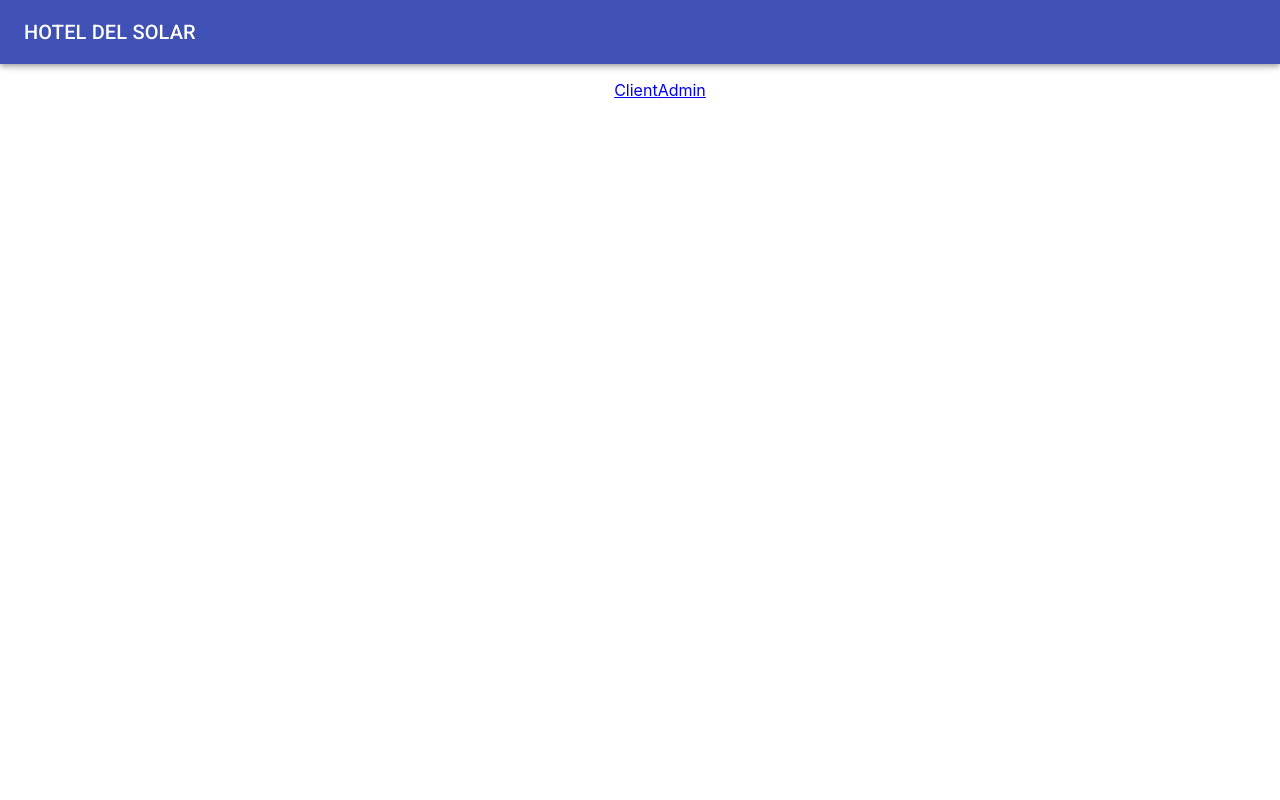
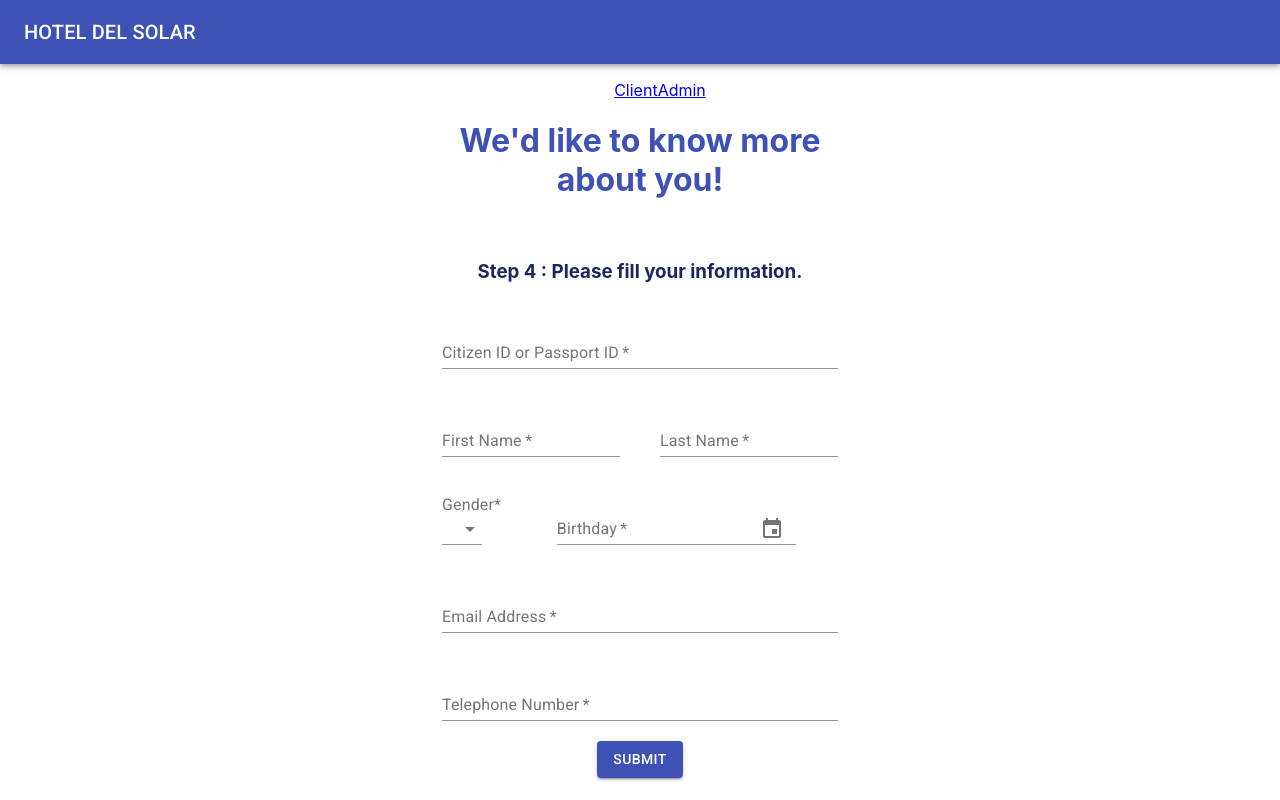
Before and after one commit to dolphinep/hotel-del-solar, a React (Create React App) app in the folder frontend/: page /register in a window 1280 px wide. Built offline with nearby package versions, Linux system fonts and the light colour scheme.

Commit message:
register ver. by nai

```diff
--- a/frontend/src/App.js
+++ b/frontend/src/App.js
@@ -10,6 +10,7 @@ import {
 } from "react-router-dom";
 import Client from './pages/Client';
 import Admin from './pages/Admin';
+import Register from './pages/Register';
 
 export default function App() {
   return (
@@ -27,6 +28,7 @@ export default function App() {
             renders the first one that matches the current URL. */}
         <Switch>
           <Route path="/admin" component={Admin}/>
+          <Route path="/register" component={Register}/>
           <Route exact path="/" component={withRouter(Client)}/>
         </Switch>
       </div>
--- a/frontend/src/pages/Client.js
+++ b/frontend/src/pages/Client.js
@@ -15,7 +15,13 @@ import FormControl from '@material-ui/core/FormControl';
 import InputLabel from '@material-ui/core/InputLabel';
 import Select from '@material-ui/core/Select';
 import MenuItem from '@material-ui/core/MenuItem';
-
+import {
+    BrowserRouter as Router,
+    Switch,
+    Route,
+    Link,
+    withRouter
+  } from "react-router-dom";
 
 class Client extends Component {
 
@@ -247,10 +253,11 @@ class Client extends Component {
                         <MenuItem value={10}>10</MenuItem>
                     </Select>
                 </FormControl><br></br>  <br></br>
-                <ColorButton variant="contained" style={{ backgroundColor: '#4BA7E3', color: '#ffffff' }}
-                    onClick={this.nextPage}>
-                    Next
-                </ColorButton >
+                <Link to='/register'>
+                    <ColorButton variant="contained" style={{ backgroundColor: '#4BA7E3', color: '#ffffff' }}>
+                        Next
+                    </ColorButton >
+                </Link>
                 </div><br></br>  <br></br>  <br></br>  <br></br>
             </div>
         )
--- a/frontend/src/pages/register.js
+++ b/frontend/src/pages/register.js
@@ -1,110 +1,196 @@
+import React, { Component } from "react";
+import Button from '@material-ui/core/Button';
+import TextField from '@material-ui/core/TextField';
+import Grid from '@material-ui/core/Grid';
+import Container from '@material-ui/core/Container';
+import InputLabel from '@material-ui/core/InputLabel';
+import Select from '@material-ui/core/Select';
+import MenuItem from '@material-ui/core/MenuItem';
+import {
+  KeyboardDatePicker, MuiPickersUtilsProvider,
+} from '@material-ui/pickers';
+import DateFnsUtils from '@date-io/date-fns';
 
-import React from 'react';
-import Avatar from '@material-ui/core/Avatar';
-import Button from '@material-ui/core/Button';
-import CssBaseline from '@material-ui/core/CssBaseline';
-import TextField from '@material-ui/core/TextField';
-import FormControlLabel from '@material-ui/core/FormControlLabel';
-import Checkbox from '@material-ui/core/Checkbox';
-import Link from '@material-ui/core/Link';
-import Grid from '@material-ui/core/Grid';
-import Box from '@material-ui/core/Box';
-import LockOutlinedIcon from '@material-ui/icons/LockOutlined';
-import Typography from '@material-ui/core/Typography';
-import { makeStyles } from '@material-ui/core/styles';
-import Container from '@material-ui/core/Container';
+class Register extends Component {
 
-function Copyright() {
-  return (
-    <Typography variant="body2" color="textSecondary" align="center">
-      {'Copyright © '}
-      <Link color="inherit" href="https://material-ui.com/">
-        Your Website
-      </Link>{' '}
-      {new Date().getFullYear()}
-      {'.'}
-    </Typography>
-  );
+  constructor(props) {
+    super();
+    this.state = {
+      citizen_id: '',
+      fname: '',
+      lname: '',
+      gender: '',
+      bdate: null,
+      email: '',
+      tel: ''
+    }
   }
 
-const useStyles = makeStyles(theme => ({
-  '@global': {
-    body: {
-      backgroundColor: theme.palette.common.white,
-    },
-  },
-  paper: {
-    marginTop: theme.spacing(8),
-    display: 'flex',
-    flexDirection: 'column',
-    alignItems: 'center',
-  },
-  avatar: {
-    margin: theme.spacing(1),
-    backgroundColor: theme.palette.secondary.main,
-  },
-  form: {
-    width: '100%', // Fix IE 11 issue.
-    marginTop: theme.spacing(3),
-  },
-  submit: {
-    margin: theme.spacing(3, 0, 2),
-  },
-}));
+  formatDate(date) {
+    var d = new Date(date),
+      month = '' + (d.getMonth() + 1),
+      day = '' + d.getDate(),
+      year = d.getFullYear();
 
-export default function SignUp() {
-  const classes = useStyles();
+    if (month.length < 2)
+      month = '0' + month;
+    if (day.length < 2)
+      day = '0' + day;
 
+    return [year, month, day].join('-');
+  }
+
+  handleChangeCit = event => {
+    this.setState({
+      citizen_id: event.target.value
+    });
+  }
+
+  handleChangeFname = event => {
+    this.setState({
+      fname: event.target.value
+    });
+  }
+
+  handleChangeLname = event => {
+    this.setState({
+      lname: event.target.value
+    });
+  }
+
+  handleBdateChange = date => {
+    const newdate = this.formatDate(date);
+    this.setState({
+      bdate: newdate
+    });
+  }
+
+  handleChangeGender = event => {
+    this.setState({
+      gender: event.target.value,
+    });
+  }
+
+  handleChangeEmail = event => {
+    this.setState({
+      email: event.target.value
+    });
+  }
+
+  handleChangeTel = event => {
+    this.setState({
+      tel: event.target.value
+    });
+  }
+
+  addCustomer = _ => {
+    console.log(this.state)
+    let data = {
+      citizenID: this.state.citizen_id,
+      fname: this.state.fname,
+      lname: this.state.lname,
+      gender: this.state.gender,
+      bdate: this.state.bdate,
+      email: this.state.email,
+      tel:this.state.tel
+    }
+    fetch('http://localhost:4000/addcustomer2', {
+      method: 'post',
+      headers: { 'Content-Type': 'application/json' },
+      body: JSON.stringify(data)
+
+    }).then(response => response.json)
+      .then(response => console.log("Hi"))
+      .catch(err => console.error(err))
+  }
+
+  render() {
     return (
       <Container component="main" maxWidth="xs">
-      <CssBaseline />
-      <div className={classes.paper}>
-        <Avatar className={classes.avatar}>
-          <LockOutlinedIcon />
-        </Avatar>
-        <Typography component="h1" variant="h5">
-          Sign up
-        </Typography>
-        <form className={classes.form} noValidate>
-          <Grid container spacing={2}>
+
+        <div align='center' spacing={5}>
+          <h1 style={{ color: '#3f51b5' }}>
+            We'd like to know more about you!
+      </h1><br></br>
+          <h3 style={{ color: '#1C265F' }}>
+            Step 4 : Please fill your information.
+        </h3><br></br>
+          <form>
+            <Grid container spacing={5} >
               <Grid item xs={12}>
                 <TextField
-                autoComplete="cid"
+                  value={this.state.citizen_id}
+                  onChange={this.handleChangeCit}
                   name="citizen_id"
-                variant="outlined"
                   required
                   fullWidth
                   id="citizen_id"
                   label="Citizen ID or Passport ID"
-                autoFocus
                 />
               </Grid>
               <Grid item xs={12} sm={6}>
                 <TextField
-                autoComplete="fname"
-                name="firstName"
-                variant="outlined"
+                  value={this.state.fname}
+                  onChange={this.handleChangeFname}
+                  name="fname"
                   required
                   fullWidth
-                id="firstName"
+                  id="fname"
                   label="First Name"
-                autoFocus
                 />
               </Grid>
               <Grid item xs={12} sm={6}>
                 <TextField
-                variant="outlined"
+                  value={this.state.lname}
+                  onChange={this.handleChangeLname}
                   required
                   fullWidth
-                id="lastName"
+                  id="lname"
                   label="Last Name"
-                name="lastName"
-                autoComplete="lname"
+                  name="lname"
                 />
+              </Grid>
+              <Grid item xs={12} sm={2}>
+                <InputLabel id="gender_label">Gender*</InputLabel>
+                <Select
+                  value={this.state.gender}
+                  onChange={this.handleChangeGender}
+                  required
+                  variant="standard"
+                  label="Gender"
+                  id="gender"
+                  name="gender"
+
+                //input={<BootstrapInput />}
+                >
+                  <MenuItem value={1}>Male</MenuItem>
+                  <MenuItem value={2}>Female</MenuItem>
+                </Select>
+              </Grid>
+              <Grid item xs={12} sm={10}>
+                <MuiPickersUtilsProvider utils={DateFnsUtils}>
+
+                  <KeyboardDatePicker
+                    required
+                    disableToolbar
+                    variant="inline"
+                    format="dd/MM/yyyy"
+                    id="bdate"
+                    name="bdate"
+                    label="Birthday"
+                    value={this.state.bdate}
+                    onChange={this.handleBdateChange}
+                    KeyboardButtonProps={{
+                      'aria-label': 'change date',
+                    }}>
+
+                  </KeyboardDatePicker>
+                </MuiPickersUtilsProvider>
               </Grid>
               <Grid item xs={12}>
                 <TextField
-                variant="outlined"
+                  value={this.state.email}
+                  onChange={this.handleChangeEmail}
                   required
                   fullWidth
                   id="email"
@@ -115,32 +201,38 @@ export default function SignUp() {
               </Grid>
               <Grid item xs={12}>
                 <TextField
-                variant="outlined"
+                  value={this.state.tel}
+                  onChange={this.handleChangeTel}
                   required
                   fullWidth
                   name="tel"
+                  id="tel"
                   label="Telephone Number"
-                type="tel"
-                id="tel"
+                  id="tel" />
 
-              />
               </Grid>
 
             </Grid>
-          <Button
-            type="submit"
-            fullWidth
-            variant="contained"
-            color="primary"
-            className={classes.submit}
-          >
-            Submit
-          </Button>
+
             <Grid container justify="flex-end">
 
             </Grid>
+            <br></br>
+            <Button
+              onClick={this.addCustomer}
+              type="submit"
+              size="medium"
+              variant="contained"
+              color="primary">
+              SUBMIT
+        </Button>
           </form>
+
         </div>
+
       </Container>
     );
   }
+}
+
+export default Register;
```
Also changed, not shown: 1 other file (tests, documents, lock files or other folders). Lines whose indentation alone changed are shown as unchanged.
